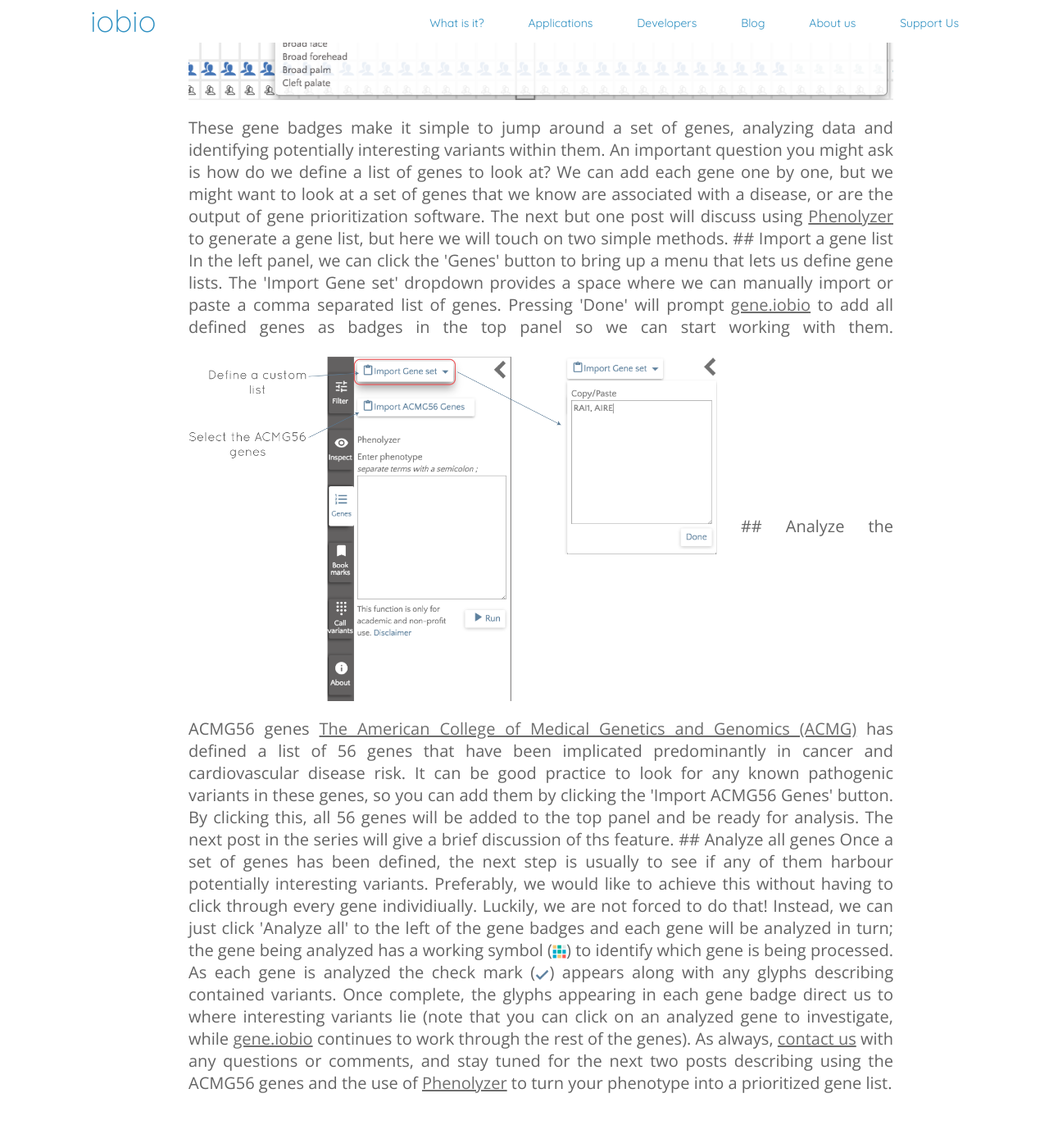
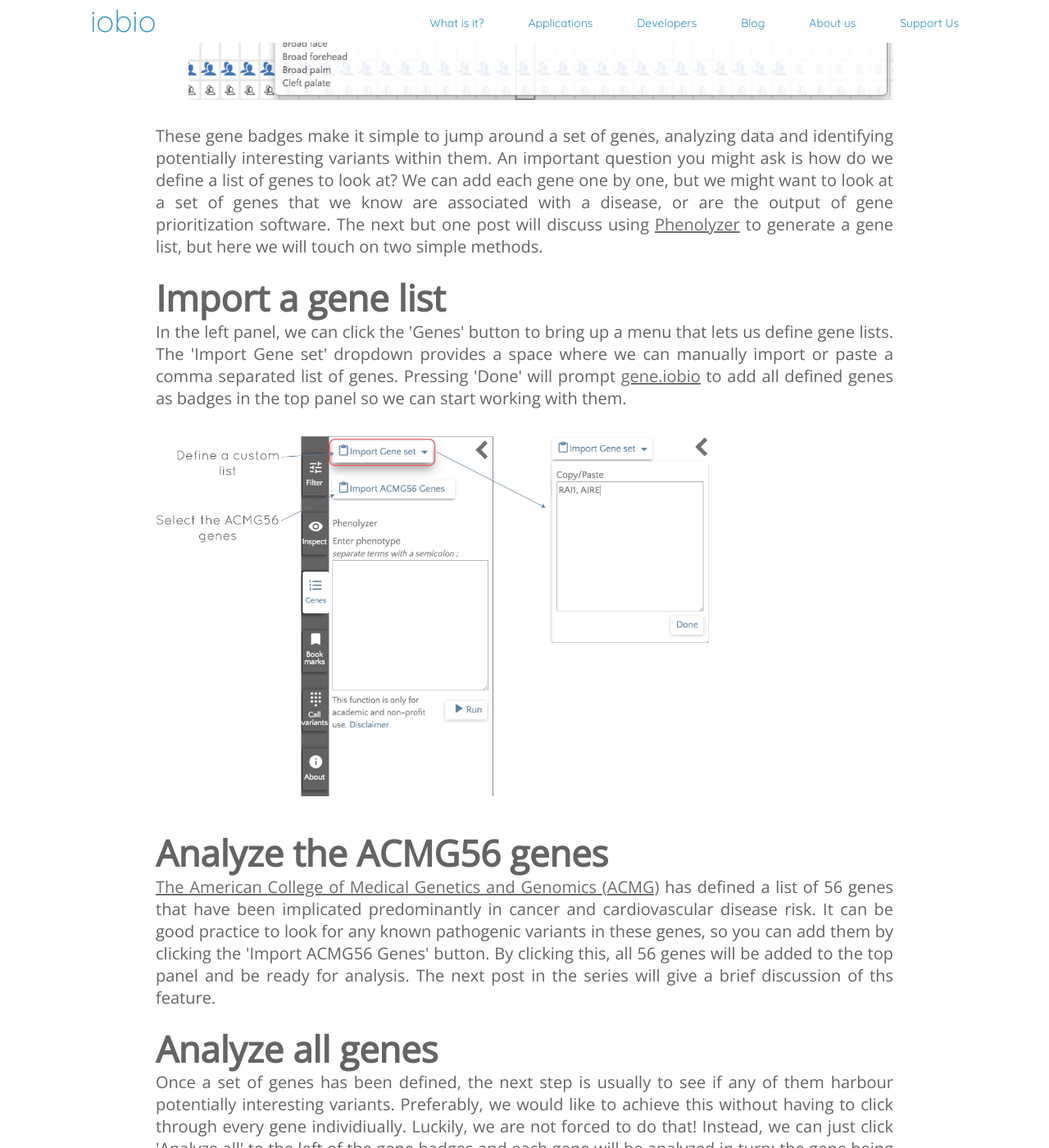
Before and after one commit to iobio/minion, a Jekyll site: the page built from _posts/2016-03-28-multi-gene.md, in a window 1280 px wide and 1400 px high, scrolled down 2315 px. Shown: the whole window at 82% size. Built offline with Jekyll 4.4.1, drawn with Linux system fonts in a browser that asks for light colours; some web fonts are replaced; some of the changed text lies outside the part shown.

Commit message:
Another update to the multi gene post.

```diff
--- a/_posts/2016-03-28-multi-gene.md
+++ b/_posts/2016-03-28-multi-gene.md
@@ -17,7 +17,7 @@
 
 <ul>
   <li>Clicking on a gene badge will take you to that gene,</li>
-  <li>If any interesting variants are present in the gene, the glyphs indicate what. In the RAI1 gene, they indicate there is a least one variant (each glyph can be referring to a different variant) in the gene that is:
+  <li>If any interesting variants are present in the gene, the glyphs indicate what. In the RAI1 gene, they indicate there is a least one variant (each glyph can be referring to a different variant) in the gene that is:</li>
     <ul>
       <li>a high impact variant, as predicted by VEP (<img src="/public/images/blog/multiple-genes/high-impact.png" style="width:2%; margin:-2px 0px;">),</li>
       <li>a pathogenic variant in ClinVar (<img src="/public/images/blog/multiple-genes/clinvar.png" style="width:2%; margin:0px 0px;">),</li>
@@ -28,21 +28,22 @@
   <li>Hovering over the HPO gene-to-phenotype glyph (<img src="/public/images/blog/multiple-genes/gene-pheno-glyph.png" style="width:2%; margin:-2px 0px;">), when present, provides information on gene associated phenotypes. For example, these are the phenotypes associated with the RAI gene:</li>
 
   <div><img src="/public/images/blog/multiple-genes/gene-pheno.png" style="width:100%; margin:20px 0px;"></div>
+</ul>
 
 These gene badges make it simple to jump around a set of genes, analyzing data and identifying potentially interesting variants within them. An important question you might ask is how do we define a list of genes to look at? We can add each gene one by one, but we might want to look at a set of genes that we know are associated with a disease, or are the output of gene prioritization software. The next but one post will discuss using <a href='http://phenolyzer.usc.edu/' target='_blank'>Phenolyzer</a> to generate a gene list, but here we will touch on two simple methods.
 
 ## Import a gene list
 
-In the left panel, we can click the 'Genes' button to bring up a menu that lets us define gene lists. The 'Import Gene set' dropdown provides a space where we can manually import or paste a comma separated list of genes. Pressing 'Done' will prompt <a href='http://gene.iobio.io' target="_blank">gene.iobio</a> to add all defined genes as badges in the top panel so we can start working with them.
+In the left panel, we can click the \'Genes\' button to bring up a menu that lets us define gene lists. The \'Import Gene set\' dropdown provides a space where we can manually import or paste a comma separated list of genes. Pressing \'Done\' will prompt <a href='http://gene.iobio.io' target="_blank">gene.iobio</a> to add all defined genes as badges in the top panel so we can start working with them.
 
 <img src="/public/images/blog/multiple-genes/gene-import.png" style="width:75%; margin:20px 0px;">
 
 ## Analyze the ACMG56 genes
 
-<a href='https://www.acmg.net/' target='_blank'>The American College of Medical Genetics and Genomics (ACMG)</a> has defined a list of 56 genes that have been implicated predominantly in cancer and cardiovascular disease risk. It can be good practice to look for any known pathogenic variants in these genes, so you can add them by clicking the 'Import ACMG56 Genes' button. By clicking this, all 56 genes will be added to the top panel and be ready for analysis. The next post in the series will give a brief discussion of ths feature.
+<a href='https://www.acmg.net/' target='_blank'>The American College of Medical Genetics and Genomics (ACMG)</a> has defined a list of 56 genes that have been implicated predominantly in cancer and cardiovascular disease risk. It can be good practice to look for any known pathogenic variants in these genes, so you can add them by clicking the \'Import ACMG56 Genes\' button. By clicking this, all 56 genes will be added to the top panel and be ready for analysis. The next post in the series will give a brief discussion of ths feature.
 
 ## Analyze all genes
 
-Once a set of genes has been defined, the next step is usually to see if any of them harbour potentially interesting variants. Preferably, we would like to achieve this without having to click through every gene individiually. Luckily, we are not forced to do that! Instead, we can just click 'Analyze all' to the left of the gene badges and each gene will be analyzed in turn; the gene being analyzed has a working symbol (<img src="/public/images/blog/multiple-genes/working.png" style="width:2%; margin:-2px 0px;">) to identify which gene is being processed. As each gene is analyzed the check mark (<img src="/public/images/blog/multiple-genes/checkmark.png" style="width:2%; margin:0px 0px;">) appears along with any glyphs describing contained variants. Once complete, the glyphs appearing in each gene badge direct us to where interesting variants lie (note that you can click on an analyzed gene to investigate, while <a href='http://gene.iobio.io' target="_blank">gene.iobio</a> continues to work through the rest of the genes).
+Once a set of genes has been defined, the next step is usually to see if any of them harbour potentially interesting variants. Preferably, we would like to achieve this without having to click through every gene individiually. Luckily, we are not forced to do that! Instead, we can just click \'Analyze all\' to the left of the gene badges and each gene will be analyzed in turn; the gene being analyzed has a working symbol (<img src="/public/images/blog/multiple-genes/working.png" style="width:2%; margin:-2px 0px;">) to identify which gene is being processed. As each gene is analyzed the check mark (<img src="/public/images/blog/multiple-genes/checkmark.png" style="width:2%; margin:0px 0px;">) appears along with any glyphs describing contained variants. Once complete, the glyphs appearing in each gene badge direct us to where interesting variants lie (note that you can click on an analyzed gene to investigate, while <a href='http://gene.iobio.io' target="_blank">gene.iobio</a> continues to work through the rest of the genes).
 
 As always, <a href="mailto:iobioproject@gmail.com" subject="gene.iobio suggestions">contact us</a> with any questions or comments, and stay tuned for the next two posts describing using the ACMG56 genes and the use of <a href='http://phenolyzer.usc.edu/' target='_blank'>Phenolyzer</a> to turn your phenotype into a prioritized gene list.
```
